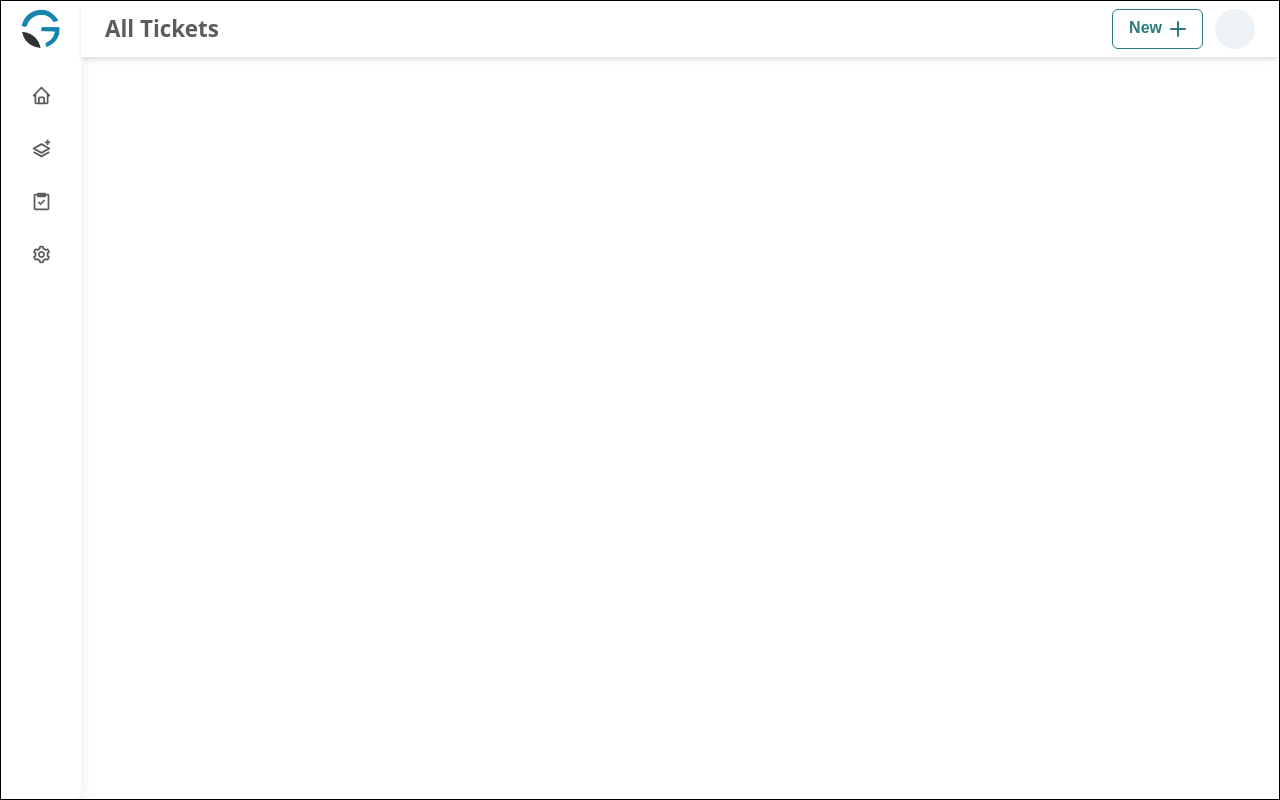
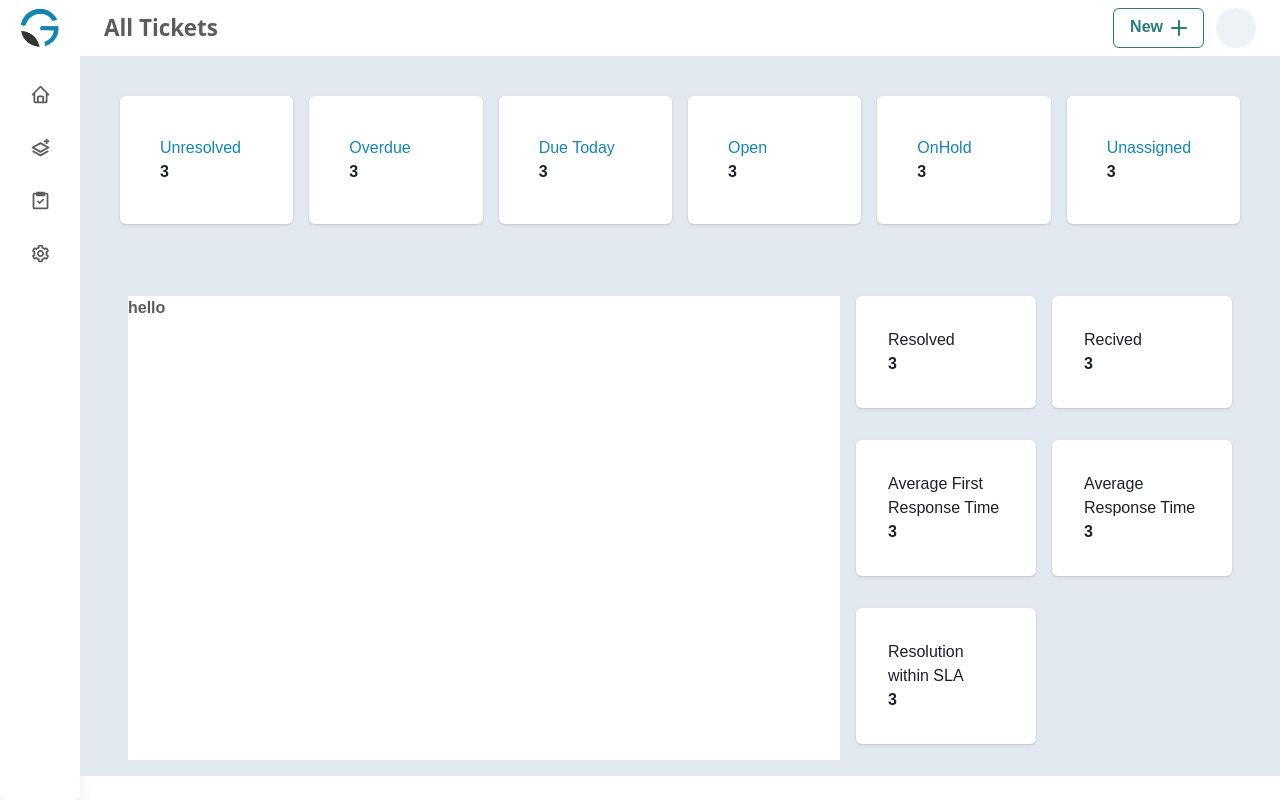
Before and after one commit to yograjtandel/GoalQuest, a Next.js app: page /dashboard in a window 1280 px wide. Built offline with nearby package versions, Linux system fonts and the light colour scheme.

Commit message:
ui changes

```diff
--- a/pages/_app.js
+++ b/pages/_app.js
@@ -3,9 +3,7 @@ import Theme from '../src/theme/index';
 import '../public/assets/css/style.css';
 import { Provider } from 'react-redux';
 import store from '@/src/store/store';
-
 import { Box, Grid, GridItem } from '@chakra-ui/react';
-
 import Sidebar from '@/src/Components/sidebar';
 import Header from '@/src/Components/header';
 
@@ -13,24 +11,26 @@ export default function App({ Component, pageProps }) {
   return (
     <ChakraProvider theme={Theme}>
       <Provider store={store}>
-        <Box w="100%" h={'100%'} minH={'100vh'}>
+        <Box w="100%" h={'100%'} minH={'100vh'} minW={'100vw'} overflow={'hidden'}>
           <Grid
-            border={'1px solid black'}
-            templateAreas={{ base: `"main"`, md: `"nav main"`, lg: `nav main` }}
-            gridTemplateColumns={'80px 1fr'}
+            templateAreas={{ base: `"main"`, md: `"nav main"`, lg: `"nav main"` }}
+            gridTemplateColumns={'80px '}
             gap="0"
             color="blackAlpha.700"
             fontWeight="bold"
             minH={'100vh'}
-          >
+            overflow={'hidden'}>
             <GridItem
               area={'nav'}
               justifyContent={'start'}
-              alignItems={'start'}
-            >
+              alignItems={'start'}>
               <Sidebar display="flex" justifyContent="start" />
             </GridItem>
-            <GridItem area={'main'} h={'100%'}>
+            <GridItem
+              area={'main'}
+              overflowX={'hidden'}
+              overflowY={'hidden'}
+            >
               <Header title={'All Tickets'} />
               <Component {...pageProps} />
             </GridItem>
--- a/pages/dashboard/index.js
+++ b/pages/dashboard/index.js
@@ -1,17 +1,79 @@
-import {
-  Grid,
-  GridItem,
-  Box,
-  Input,
-  Button,
-  Checkbox,
-  Flex,
-  Select,
-} from '@chakra-ui/react';
-import { AddIcon, ChevronDownIcon } from '@chakra-ui/icons';
+import { Box, Flex, CardBody, Text } from '@chakra-ui/react';
+import Card from '@/src/Components/card';
 
-const setting = () => {
-  return <Box p={4} w={'100%'} display={'flex'} justifyContent={'start'}></Box>;
+const dashboard = (props) => {
+  const tasktitle = [
+    { title: 'Unresolved', taskstatus: 3 },
+    { title: 'Overdue', taskstatus: 3 },
+    { title: 'Due Today', taskstatus: 3 },
+    { title: 'Open', taskstatus: 3 },
+    { title: 'OnHold', taskstatus: 3 },
+    { title: 'Unassigned', taskstatus: 3 },
+  ];
+  const complitiontask = [
+    { title: 'Resolved', taskstatus: 3 },
+    { title: 'Recived', taskstatus: 3 },
+    { title: 'Average First Response Time', taskstatus: 3 },
+    { title: 'Average Response Time', taskstatus: 3 },
+    { title: 'Resolution within SLA', taskstatus: 3 },
+  ];
+  return (
+    <>
+      <Box overflowY={'auto'} h={'90vh'} w={'100%'} p={4} bg={'gray.200'}>
+        <Flex w={'100%'} overflowX={'hidden'} p={4}>
+          <Box
+            w={'100%'}
+            display={'flex'}
+            justifyContent={'start'}
+            overflowX={'auto'}>
+            {tasktitle.map((tasktitle) => (
+              <Box w={'100%'} minWidth={'16%'} p={2}>
+                <Card p={0} footer={false} openDrawer={false}>
+                  <CardBody>
+                    <Text
+                      fontSize={16}
+                      fontWeight={'normal'}
+                      color={'primary.400'}>
+                      {tasktitle.title}
+                    </Text>
+                    <Text fontWeight={'bold'}>{tasktitle.taskstatus}</Text>
+                  </CardBody>
+                </Card>
+              </Box>
+            ))}
+          </Box>
+        </Flex>
+        <Flex p={4} w={'100%'}>
+          <Box
+            p="2"
+            rounded="md"
+            bg="light"
+            display={'flex'}
+            flexWrap={'wrap'}
+            w={'100%'}>
+            <Box w="65%" p={2}><Box w={'100%'} h={'100%'} bg={'white'}>
+           <Text> hello</Text>
+              </Box></Box>
+            <Box w="35%" display={'flex'} flexWrap={'wrap'} overflow={'hidden'}>
+              {complitiontask.map((complitiontask) => (
+                <Box w={'50%'} p={2}>
+                  <Card p={0} footer={false} openDrawer={false}>
+                    <CardBody p={3}>
+                      <Text fontSize={16} fontWeight={'normal'}>
+                        {complitiontask.title}
+                      </Text>
+                      <Text fontWeight={'bold'}>
+                        {complitiontask.taskstatus}
+                      </Text>
+                    </CardBody>
+                  </Card>
+                </Box>
+              ))}
+            </Box>
+          </Box>
+        </Flex>
+      </Box>
+    </>
+  );
 };
-
-export default setting;
+export default dashboard;
--- a/public/assets/css/style.css
+++ b/public/assets/css/style.css
@@ -2,30 +2,36 @@ html,
 body {
   width: 100%;
   box-sizing: border-box;
+  overflow: hidden;
 }
 
 #__next {
   height: 100%;
 }
 
+/* width */
 ::-webkit-scrollbar {
   width: 8px;
-  border-radius: 12px;
-  background-color: rgba(0, 0, 0, 0.123);
-}
-::-webkit-scrollbar-thumb {
-  background-color: rgba(0, 0, 0, 0.137);
+  height: 4px;
+  cursor:pointer;
+  background-color: rgba(0, 0, 0, 0.123)
 }
 
-/* ::-webkit-scrollbar {
-  width: 8px;
-  border-radius: 12px;
-  background-color: rgba(0, 0, 0, 0.123);
+/* Track */
+::-webkit-scrollbar-track {
+  background-color: rgba(0, 0, 0, 0.123)
 }
+
+/* Handle */
 ::-webkit-scrollbar-thumb {
-  background-color: rgba(0, 0, 0, 0.137);
-} */
+  background-color: rgba(0, 0, 0, 0.137)
+}
 
+/* Handle on hover */
+::-webkit-scrollbar-thumb:hover {
+  background-color: rgba(0, 0, 0, 0.150);
+
+}
 
 .primary-color {
   color: #1a86ae;
--- a/src/Components/card/index.js
+++ b/src/Components/card/index.js
@@ -1,4 +1,11 @@
-import { Card, CardBody, Text, Flex, Tooltip, useDisclosure } from '@chakra-ui/react';
+import {
+  Card,
+  CardBody,
+  Text,
+  Flex,
+  Tooltip,
+  useDisclosure,
+} from '@chakra-ui/react';
 import CustomDrawer from '../drawer';
 import { BiStar, BiUser, BiCircle } from 'react-icons/bi';
 import NewTask from '../task/NewTask';
@@ -11,24 +18,34 @@ const CustomCard = (props) => {
       <Card
         w={'100%'}
         mb={4}
-        onClick={() => {
+        onClick={
+          props.openDrawer === undefined || props.openDrawer !== false
+            ? () => {
                 onOpen();
-        }}
+              }
+            : () => {
+                return;
+              }
+        }
         _hover={{
           cursor: 'pointer',
           shadow: 'lg',
-        }}
-      >
+        }}>
         <CardBody>
           <Text fontWeight={'400'}> {props.title}</Text>
           <Text fontWeight={'400'} fontSize={'14px'} color={'gray.500'}>
             {props.name}
           </Text>
           {props.children}
+          {(props.footer === undefined || props.footer !== false) && (
             <Flex mt={2} justifyContent={'space-between'}>
               <BiStar />
               <Flex>
-              <Tooltip bg={'white'} color={'black'} label="Admin" aria-label="A tooltip">
+                <Tooltip
+                  bg={'white'}
+                  color={'black'}
+                  label="Admin"
+                  aria-label="A tooltip">
                   <Text me={2}>
                     <BiUser />
                   </Text>
@@ -36,9 +53,15 @@ const CustomCard = (props) => {
                 <BiCircle />
               </Flex>
             </Flex>
+          )}
         </CardBody>
       </Card>
-      <CustomDrawer isOpen={isOpen} onOpen={onOpen} onClose={onClose} maintitle="Task">
+      <CustomDrawer
+        isOpen={isOpen}
+        onOpen={onOpen}
+        onClose={onClose}
+        maintitle="Task"
+      >
         {props.onClickDispaly}
       </CustomDrawer>
     </>
--- a/src/Components/header/index.js
+++ b/src/Components/header/index.js
@@ -33,6 +33,7 @@ const Header = (props) => {
         display={'Flex'}
         justifyContent={'space-between'}
         alignItems={'center'}
+        overflow={'hidden'}
       >
         <Heading fontSize={'1.4rem'}>{props.title}</Heading>
         <Box display={'flex'}>
```
Also changed, not shown: pages/landingpage/index.js (added). Lines whose indentation alone changed are shown as unchanged.
